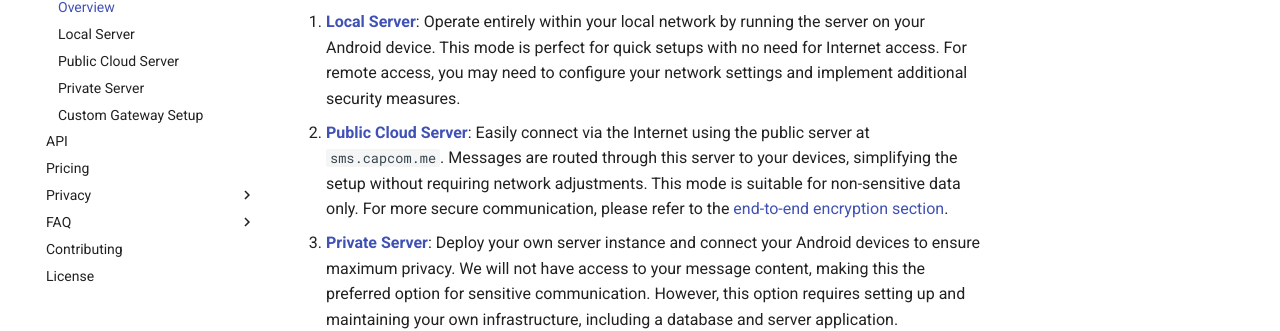
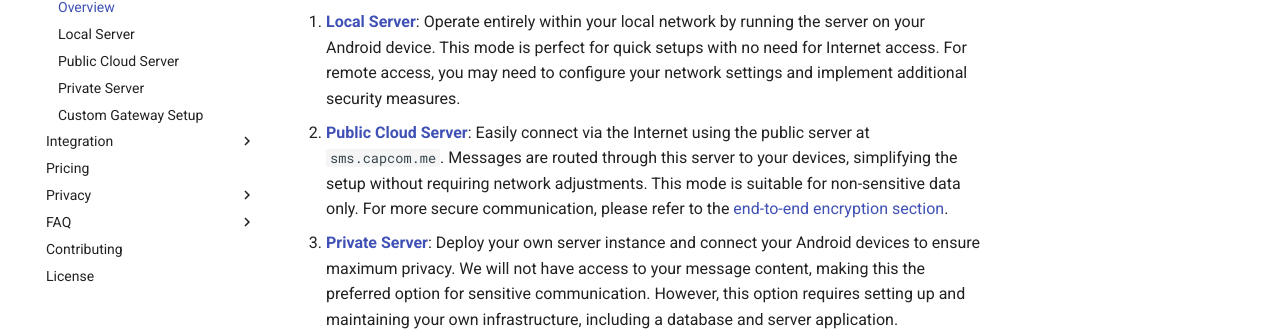
Before and after one commit to android-sms-gateway/docs-web, an MkDocs documentation site: the page built from docs/getting-started/index.md, in a window 1280 px wide. Shown: the part 212-543 px from the top of the page. Built offline with MkDocs 1.6.1 and Material for MkDocs 9.7.7, drawn with Linux system fonts in a browser that asks for light colours; comment, search, counter and statistics services are not loaded.

Commit message:
[api] move API docs page to integration to avoid inference with backend

```diff
--- a/docs/getting-started/index.md
+++ b/docs/getting-started/index.md
@@ -8,7 +8,7 @@
 
 To begin with any of these modes, you must first install the Android SMS Gateway app on your device, as described in the [Installation](../installation.md) section.
 
-For more details on how to use the API, please consult the [API](../api.md) section.
+For more details on how to use the API, please consult the [API](../integration/api.md) section.
 
 ## Building Your Own Gateway
 
--- a/mkdocs.yml
+++ b/mkdocs.yml
@@ -35,7 +35,8 @@
       - Public Cloud Server: getting-started/public-cloud-server.md
       - Private Server: getting-started/private-server.md
       - Custom Gateway Setup: getting-started/custom-gateway.md
-  - API: api.md
+  - Integration:
+      - API: integration/api.md
   - Pricing: pricing.md
   - Privacy:
       - Policy: privacy/policy.md
```
Also changed, not shown: docs/integration/api.md (renamed from docs/api.md).
